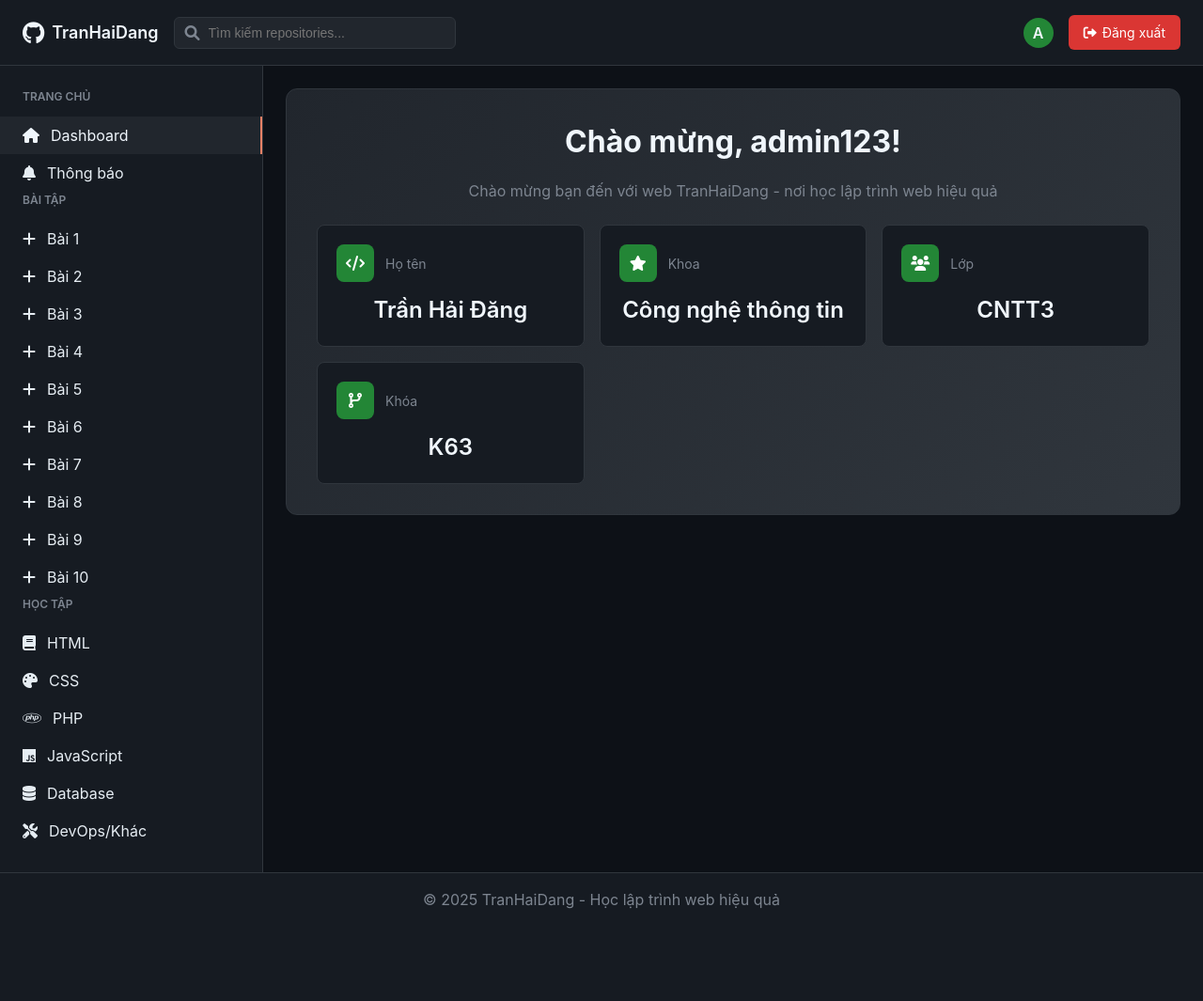
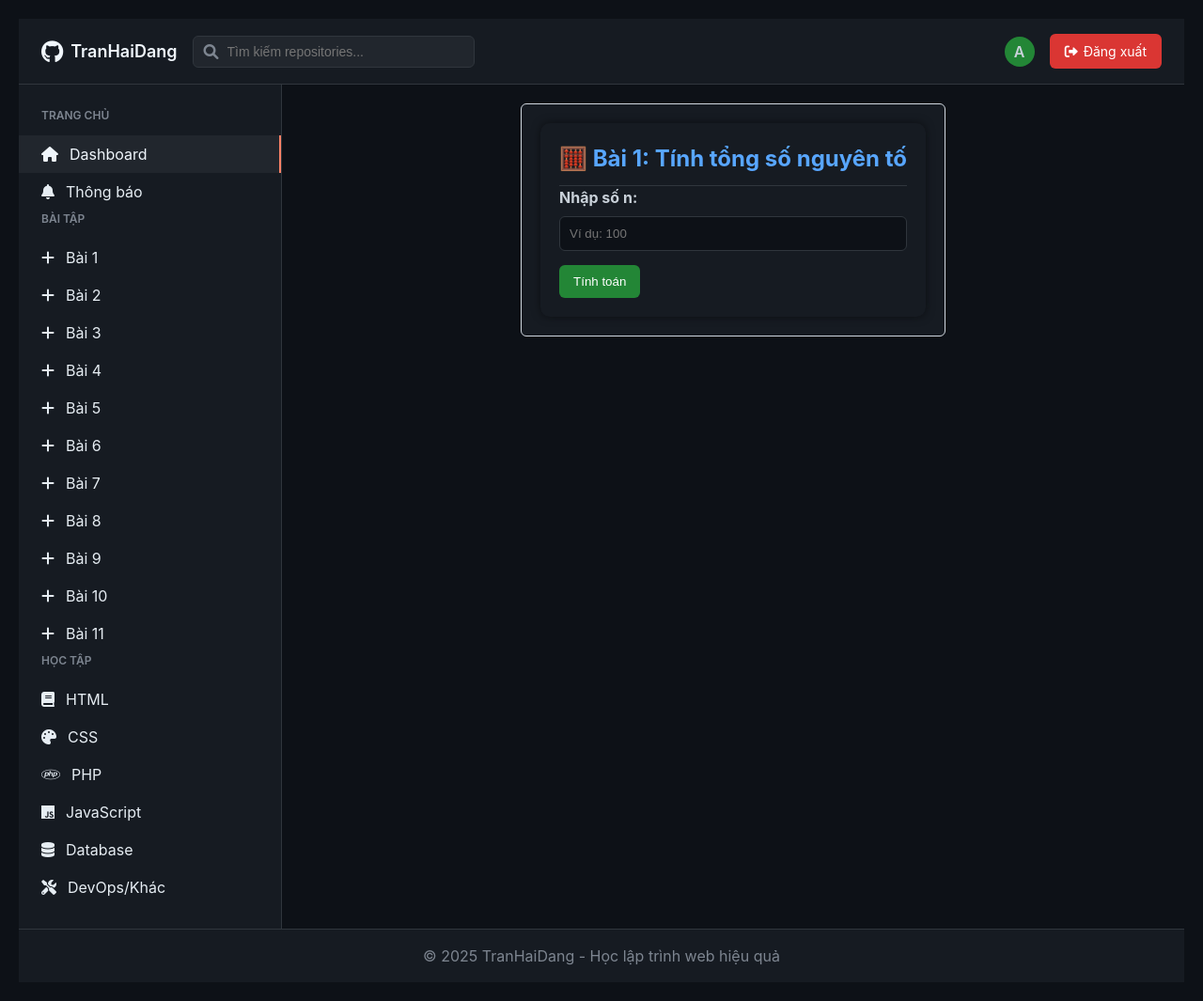
Before and after one commit to tranhaidangdz/TranHaiDangdz_MaNguonMo_10baitap, a PHP site: page /index.php?page=bai1 in a window 1280 px wide. Shown: the whole page at 94% size. Before the commit the page ends 967 px from the top, so only its background shows below. Run offline with PHP 8.4, Linux system fonts and the light colour scheme; a user stored in the database is signed in.

Commit message:
gọi các bài 1 - bài 11 vào index để không cần chuyển trang

```diff
--- a/includes/sidebar.php
+++ b/includes/sidebar.php
@@ -14,21 +14,22 @@
 
     <div class="sidebar-section">
         <div class="sidebar-title">Bài tập</div>
-        <?php for ($i = 1; $i <= 10; $i++): ?>
-            <a href="bai<?php echo $i; ?>.php" class="sidebar-item">
-                <i class="fas fa-plus"></i>
-                Bài <?php echo $i; ?>
-            </a>
+        <?php for ($i = 1; $i <= 11; $i++): ?>
+        <a href="index.php?page=bai<?php echo $i; ?>" class="sidebar-item">
+            <i class="fas fa-plus"></i>
+            Bài <?php echo $i; ?>
+        </a>
         <?php endfor; ?>
+
     </div>
 
     <div class="sidebar-section">
         <div class="sidebar-title">Học tập</div>
-        <a href="#" class="sidebar-item"><i class="fas fa-book"></i> HTML</a>
-        <a href="#" class="sidebar-item"><i class="fas fa-palette"></i> CSS</a>
-        <a href="#" class="sidebar-item"><i class="fab fa-php"></i> PHP</a>
-        <a href="#" class="sidebar-item"><i class="fab fa-js"></i> JavaScript</a>
-        <a href="#" class="sidebar-item"><i class="fas fa-database"></i> Database</a>
-        <a href="#" class="sidebar-item"><i class="fas fa-tools"></i> DevOps/Khác</a>
+        <a href="index.php?page=html.php" class="sidebar-item"><i class="fas fa-book"></i> HTML</a>
+        <a href="index.php?page=css.php" class="sidebar-item"><i class="fas fa-palette"></i> CSS</a>
+        <a href="index.php?page=php.php" class="sidebar-item"><i class="fab fa-php"></i> PHP</a>
+        <a href="index.php?page=js.php" class="sidebar-item"><i class="fab fa-js"></i> JavaScript</a>
+        <a href="index.php?page=db.php" class="sidebar-item"><i class="fas fa-database"></i> Database</a>
+        <a href="index.php?page=devops.php" class="sidebar-item"><i class="fas fa-tools"></i> DevOps/Khác</a>
     </div>
 </div>
--- a/index.php
+++ b/index.php
@@ -23,6 +23,43 @@ if (isset($_GET['logout'])) {
     <title>Index - TranHaiDang</title>
     <link rel="stylesheet" href="https://cdnjs.cloudflare.com/ajax/libs/font-awesome/6.0.0/css/all.min.css">
     <link rel="stylesheet" href="assets/css/style.css">
+    <style>
+    /* Thêm CSS để giữ layout không bị vỡ khi load bài 1-11 */
+    .content {
+        padding: 20px;
+        overflow-x: auto;
+    }
+
+    .page-wrapper {
+        background: #161b22;
+        padding: 20px;
+        border: 1px solid #d0d7de;
+        border-radius: 6px;
+        box-shadow: 0 1px 3px rgba(27, 31, 35, 0.1);
+        max-width: 900px;
+        /* Giới hạn chiều rộng */
+        margin: 0 auto;
+        /* Căn giữa */
+    }
+
+    /* Responsive để form hoặc bảng trong các bài không bị tràn */
+    .page-wrapper table {
+        width: 100%;
+        border-collapse: collapse;
+    }
+
+    .page-wrapper img,
+    .page-wrapper video,
+    .page-wrapper iframe {
+        max-width: 100%;
+        height: auto;
+        display: block;
+    }
+
+    .page-wrapper form {
+        max-width: 100%;
+    }
+    </style>
 </head>
 
 <body>
@@ -32,6 +69,22 @@ if (isset($_GET['logout'])) {
         <?php include 'includes/sidebar.php'; ?>
 
         <div class="content">
+            <?php
+            // Nếu có tham số page thì include file tương ứng
+            if (isset($_GET['page'])) {
+                $page = basename($_GET['page']); // tránh hack path
+                $file = "{$page}.php";
+
+                if (file_exists($file)) {
+                    echo '<div class="page-wrapper">';
+                    include $file;
+                    echo '</div>';
+                } else {
+                    echo "<h2>Trang không tồn tại!</h2>";
+                }
+            } else {
+                // Mặc định hiển thị dashboard chào mừng
+            ?>
             <div class="welcome-section">
                 <h1>Chào mừng, <?php echo $_SESSION['username']; ?>!</h1>
                 <p>Chào mừng bạn đến với web TranHaiDang - nơi học lập trình web hiệu quả</p>
@@ -70,6 +123,9 @@ if (isset($_GET['logout'])) {
                     </div>
                 </div>
             </div>
+            <?php
+            }
+            ?>
         </div>
     </div>
 
```
Also changed, not shown: bai4.php (+3 -4 lines), bai11.php (indentation only).
